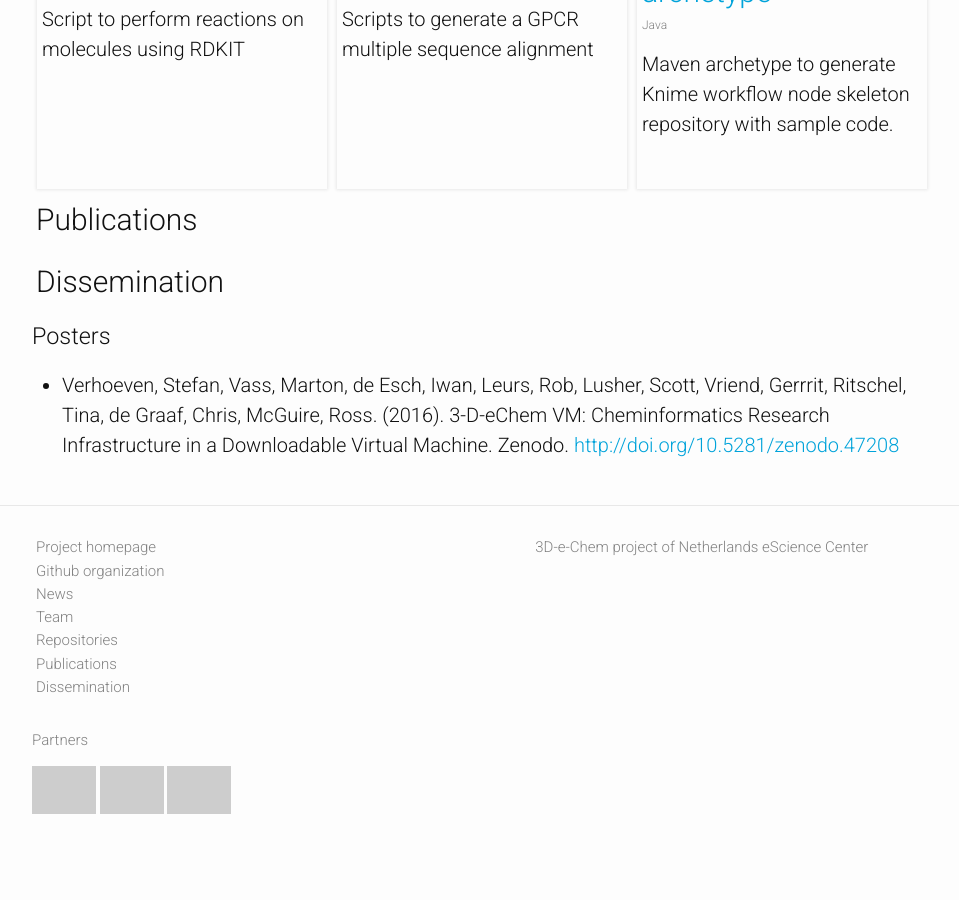
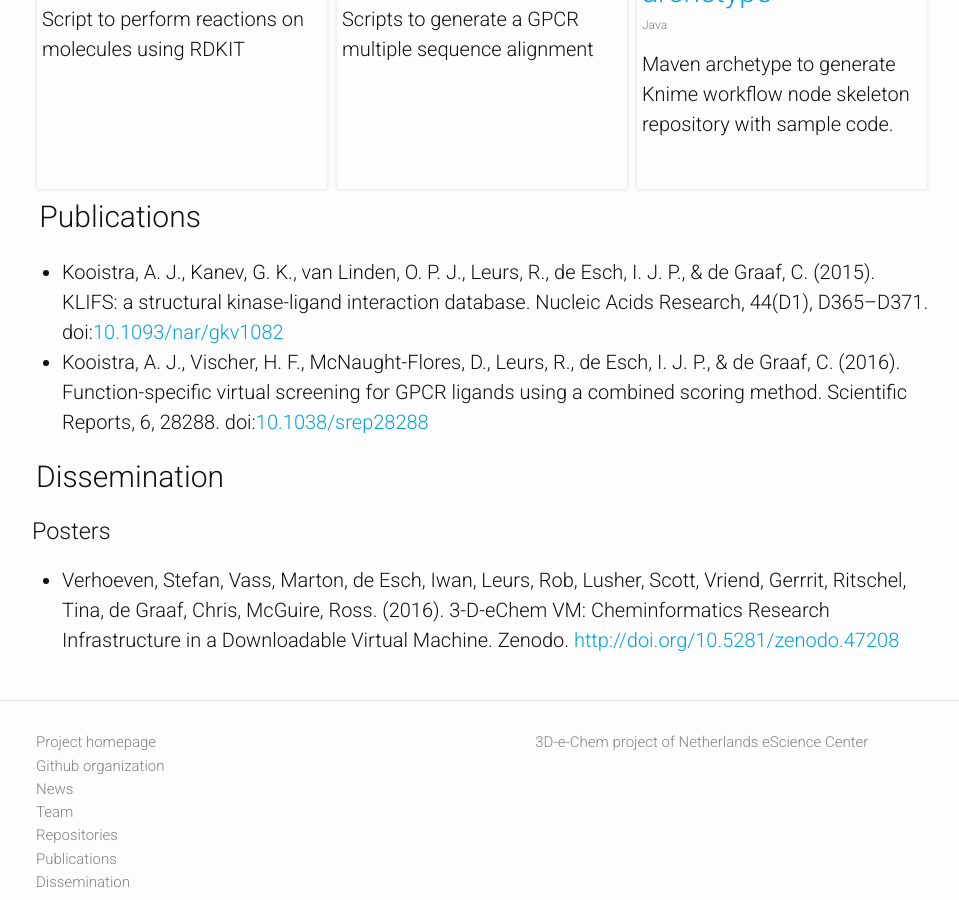
Before and after one commit to 3D-e-Chem/3D-e-Chem.github.io, a Jekyll site: the page built from index.html, in a window 1280 px wide and 900 px high, scrolled down 1546 px, cut to the strip 0-900 px from the top of the window. Shown: the whole strip, without its empty margins (158-1117 px from the left). Built offline with Jekyll 4.4.1, drawn with Linux system fonts in a browser that asks for light colours; a style sheet for code colours, icons or effects is not loaded; before the commit the page ends 2405 px from its top, so only the background shows below that; grey boxes are pictures that could not be loaded.

Commit message:
Updated publication list

```diff
--- a/_data/dois.yml
+++ b/_data/dois.yml
@@ -1,2 +1,4 @@
 # List of Digital Object Identifiers (DOI)
 # eg. - 10.1016/j.drudis.2013.12.004
+- 10.1093/nar/gkv1082
+- 10.1038/srep28288
--- a/_includes/publications.html
+++ b/_includes/publications.html
@@ -1,5 +1,9 @@
-<!-- This files has been generated by `python utils/generate.py publications` on 2016-03-04 07:59:32.654238 -->
-<h2><a name="publications"></a><span class="mega-octicon octicon-book"></span><span class="octitext">Publications</span></h2>
+<!-- This files has been generated by `python utils/generate.py publications` on 2016-06-27 15:01:51.521759 -->
+<h2><a name="publications"></a><span class="mega-octicon octicon-book"></span>&nbsp;Publications</h2>
 <ul>
 
+<li>Kooistra, A. J., Kanev, G. K., van Linden, O. P. J., Leurs, R., de Esch, I. J. P., & de Graaf, C. (2015). KLIFS: a structural kinase-ligand interaction database. Nucleic Acids Research, 44(D1), D365–D371. doi:<a href="http://dx.doi.org/10.1093/nar/gkv1082">10.1093/nar/gkv1082</a>
+</li>
+<li>Kooistra, A. J., Vischer, H. F., McNaught-Flores, D., Leurs, R., de Esch, I. J. P., & de Graaf, C. (2016). Function-specific virtual screening for GPCR ligands using a combined scoring method. Scientific Reports, 6, 28288. doi:<a href="http://dx.doi.org/10.1038/srep28288">10.1038/srep28288</a>
+</li>
 </ul>
```
